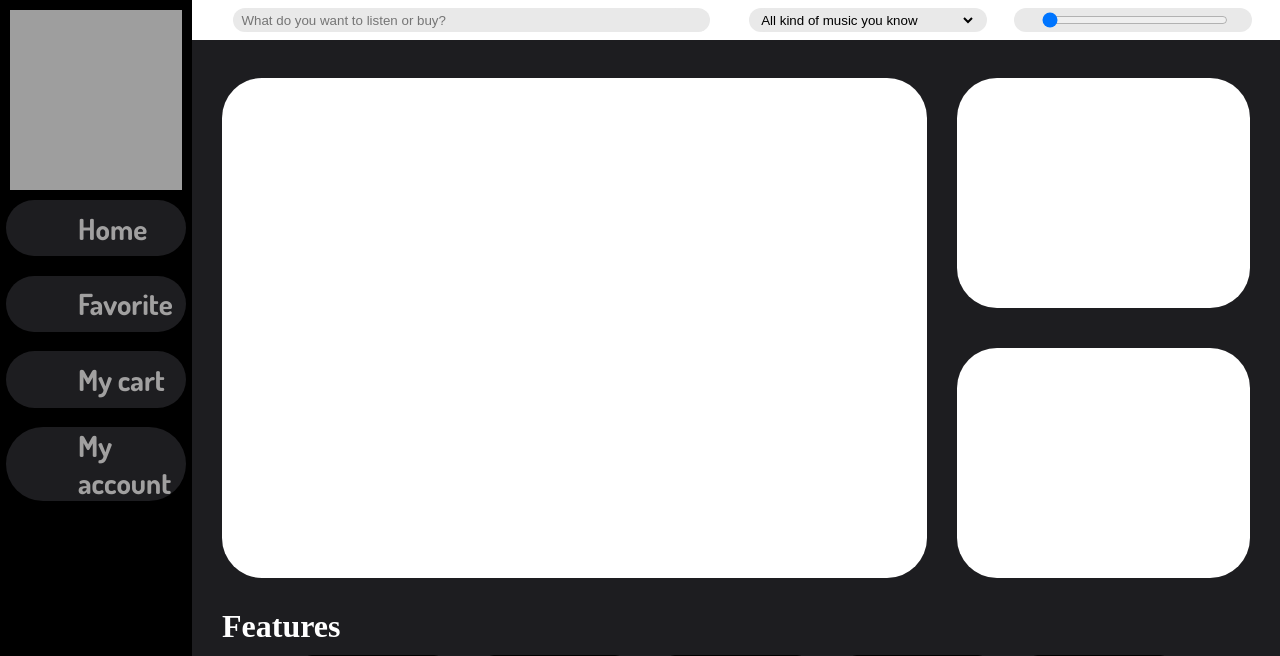
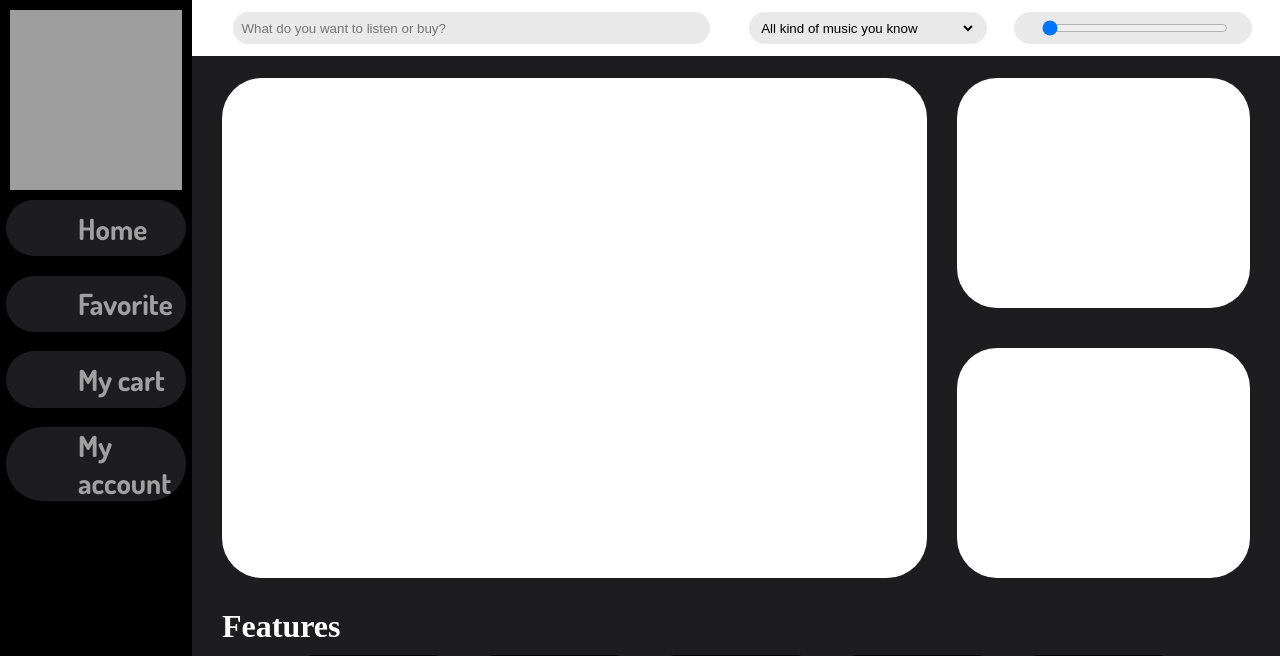
Before and after one commit to nKay83/Classic-Groove, a PHP site: page / in a window 1280 px wide. Shown: the top 656 px of the page. Run offline with PHP 8.4, Linux system fonts and the light colour scheme; some libraries are stand-ins or nearby versions; grey boxes are pictures that could not be loaded.

Commit message:
change size search bar

```diff
--- a/src/style/reset.css
+++ b/src/style/reset.css
@@ -25,7 +25,7 @@ main {
   min-height: 100vh;
 }
 #search {
-  height: 5vh;
+  height: 7vh;
   width: 85%;
   position: fixed;
   top:0;
--- a/src/style/search.css
+++ b/src/style/search.css
@@ -17,7 +17,7 @@
 #search .search,
 #search .drop-menu,
 #search .price {
-  height: 3vh;
+  height: 4vh;
   width: 90%;
   background-color: var(--gr2);
   border-radius: 25px;
```
